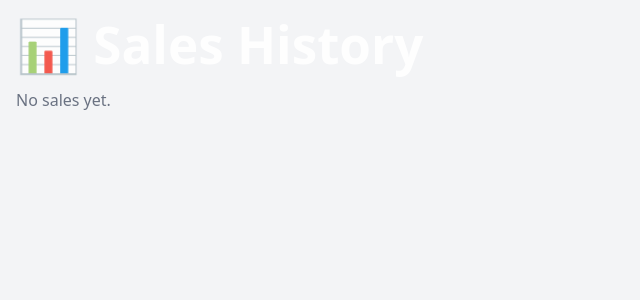
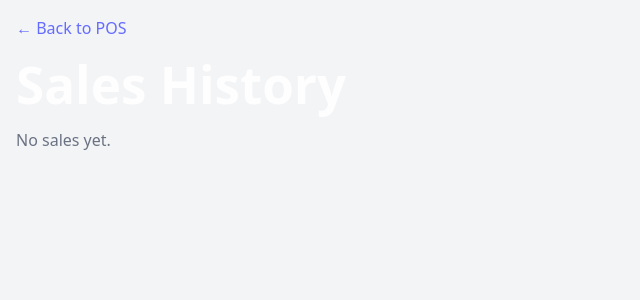
Before and after one commit to MaverickSeneris/offline-pos, a React (Vite) app: page /sales in a window 1280 px wide. Shown: the top 300 px of the page, without its empty margins (0-640 px from the left). Built offline with nearby package versions, Linux system fonts and the light colour scheme.

Commit message:
feat: add back to POS button on Sales page

```diff
--- a/src/pages/Sales.tsx
+++ b/src/pages/Sales.tsx
@@ -21,7 +21,13 @@ export default function Sales() {
 
   return (
     <div className="min-h-screen p-4 bg-gray-100">
-      <h1 className="text-2xl font-bold mb-4">📊 Sales History</h1>
+      <div className="mb-4">
+        <a href="/" className="text-blue-600 underline">
+          ← Back to POS
+        </a>
+      </div>
+
+      <h1 className="text-2xl font-bold mb-4">Sales History</h1>
 
       {sales.length === 0 ? (
         <p className="text-gray-500">No sales yet.</p>
```
